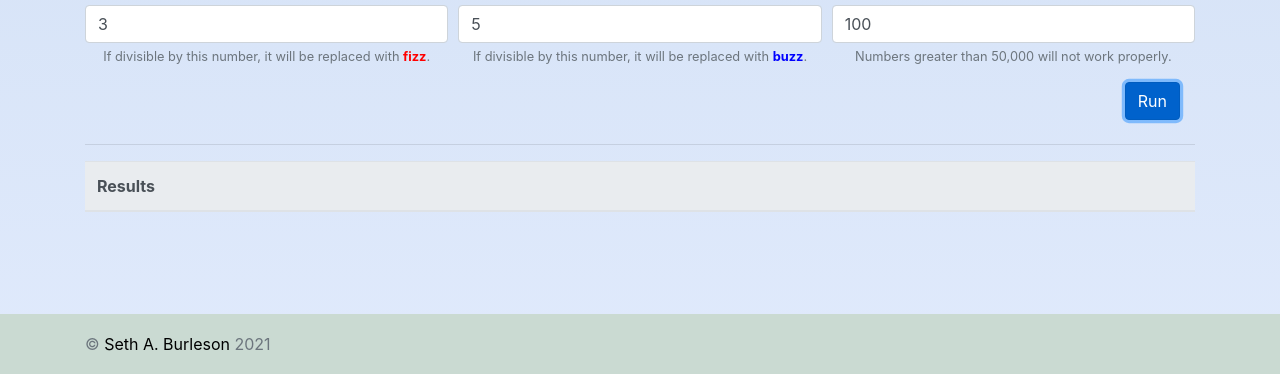
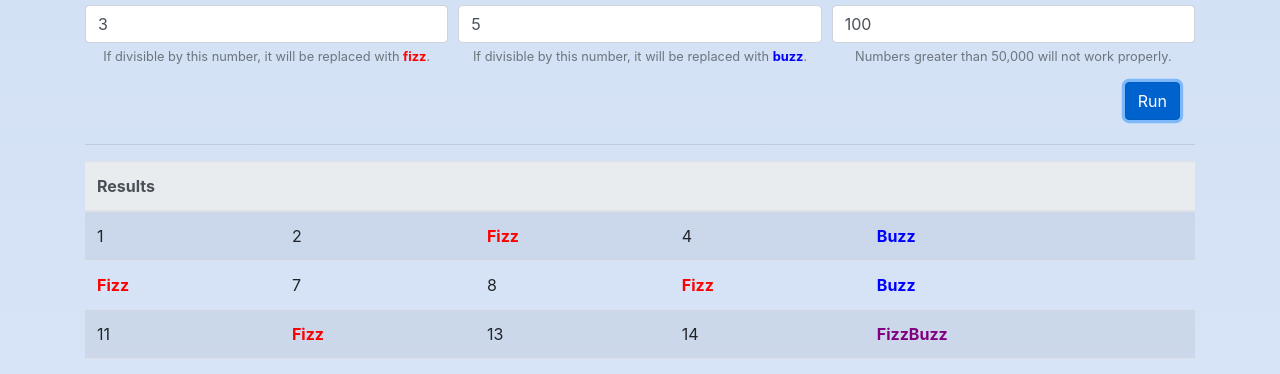
Before and after one commit to sbrevolution5/FizzBuzz, a plain HTML site: page app.html in a window 1280 px wide. Both pictures are taken after a click on the button "Run". Shown: the part 426-800 px from the top of the page. Drawn offline with nearby package versions, Linux system fonts and the light colour scheme.

Commit message:
implemented display functionality

```diff
--- a/js/app.js
+++ b/js/app.js
@@ -20,7 +20,7 @@ function main() {
     // console.log(fizzed)
 
     // displays array
-    // display(fizzed)
+    display(fizzed)
 }
 
 function getList(limit) {
@@ -55,15 +55,19 @@ function display(fbList) {
     // clears table to insert new data
     resultsBody.innerHTML = "";
     // loops over every element in the numbers array by row
-    for (let i = 0; i < numbers.length; i += colCount) {
+    for (let i = 0; i < fbList.length; i += colCount) {
         let dataRow = fbTemplate.content.cloneNode(true);
         let cols = dataRow.querySelectorAll("td");
         for (let colI = 0; colI < cols.length; colI++) {
-            let value = numbers[i + colI]
+            let value = fbList[i + colI]
             if (typeof value === "undefined") {
                 value = ""
-            } else if (value % 2 == 0) {
-                cols[colI].classList.add("boldit")
+            } else if (value == "Fizz") {
+                cols[colI].classList.add("fizz")
+            } else if (value == "Buzz") {
+                cols[colI].classList.add("buzz")
+            } else if (value == "FizzBuzz") {
+                cols[colI].classList.add("fizzbuzz")
             }
             cols[colI].textContent = value
 
```
Also changed, not shown: app.html (+1 -1 lines).
